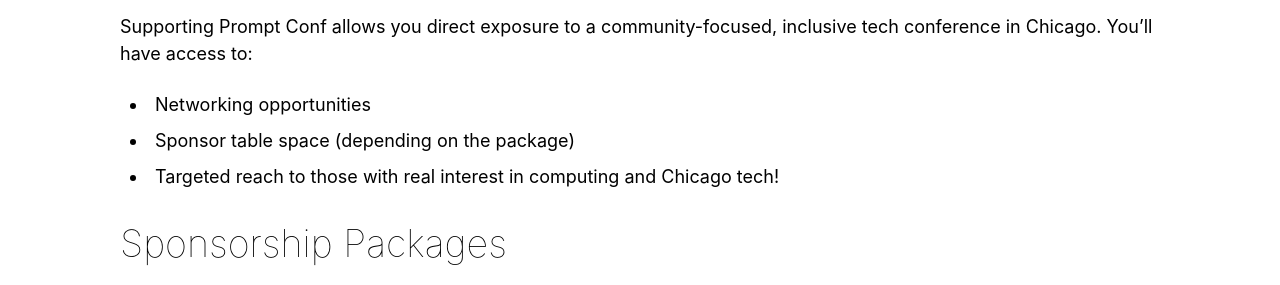
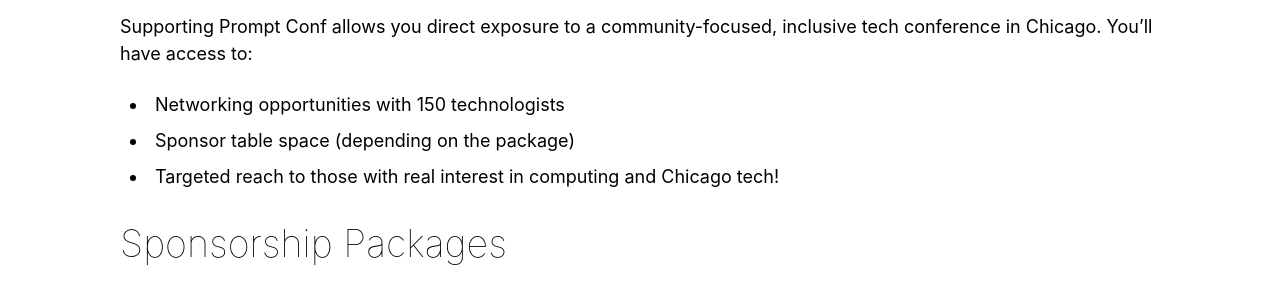
Before and after one commit to promptconf/promptconf.github.io, a Jekyll site: the page built from _pages/sponsorship.md, in a window 1280 px wide. Shown: the part 772-1057 px from the top of the page. Built offline with Jekyll 4.4.1, drawn with Linux system fonts in a browser that asks for light colours; nearby versions of some CDN libraries; some web fonts are replaced.

Commit message:
Update sponsor details
Update sponsor details to include "150 technologists" because sponsors like to know how many people there will be

```diff
--- a/_pages/sponsorship.md
+++ b/_pages/sponsorship.md
@@ -16,7 +16,7 @@
 ### Sponsor Benefits
 
 Supporting Prompt Conf allows you direct exposure to a community-focused, inclusive tech conference in Chicago. You’ll have access to:
-- Networking opportunities
+- Networking opportunities with 150 technologists
 - Sponsor table space (depending on the package)
 - Targeted reach to those with real interest in computing and Chicago tech!
 
```
